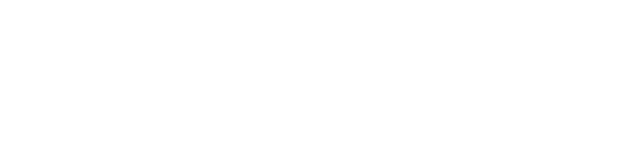
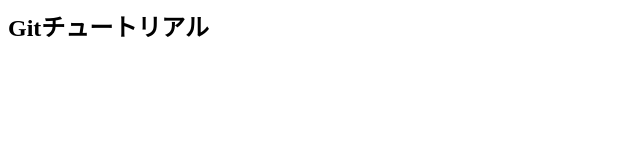
Before and after one commit to yanaka-cafe/git_tutorial, a plain HTML site: page index.html in a window 1280 px wide. Shown: the whole page, without its empty margins (0-640 px from the left). Drawn offline with Linux system fonts and the light colour scheme.

Commit message:
Git diffを追記

```diff
--- a/index.html
+++ b/index.html
@@ -1 +1,2 @@
-<h3></h3>
+<h2>Gitチュートリアル</h2>
+<p></p>
```
